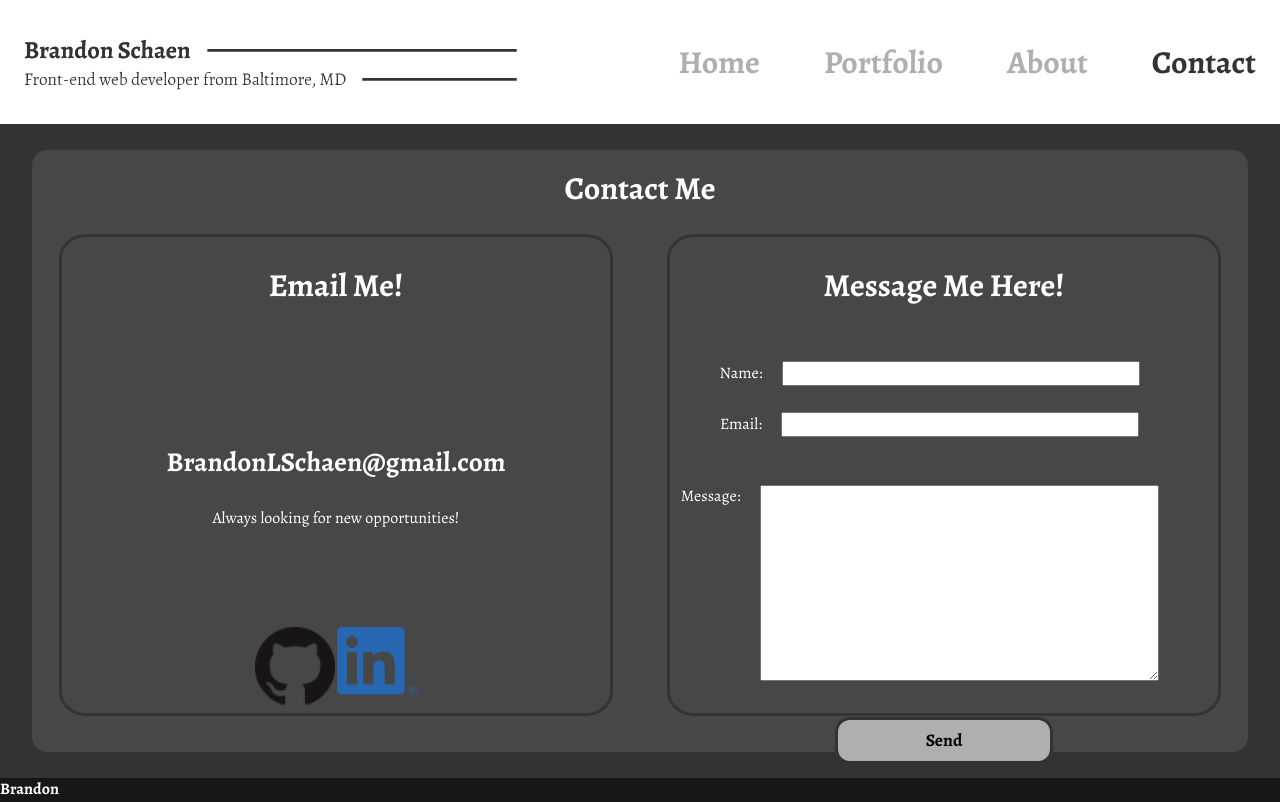
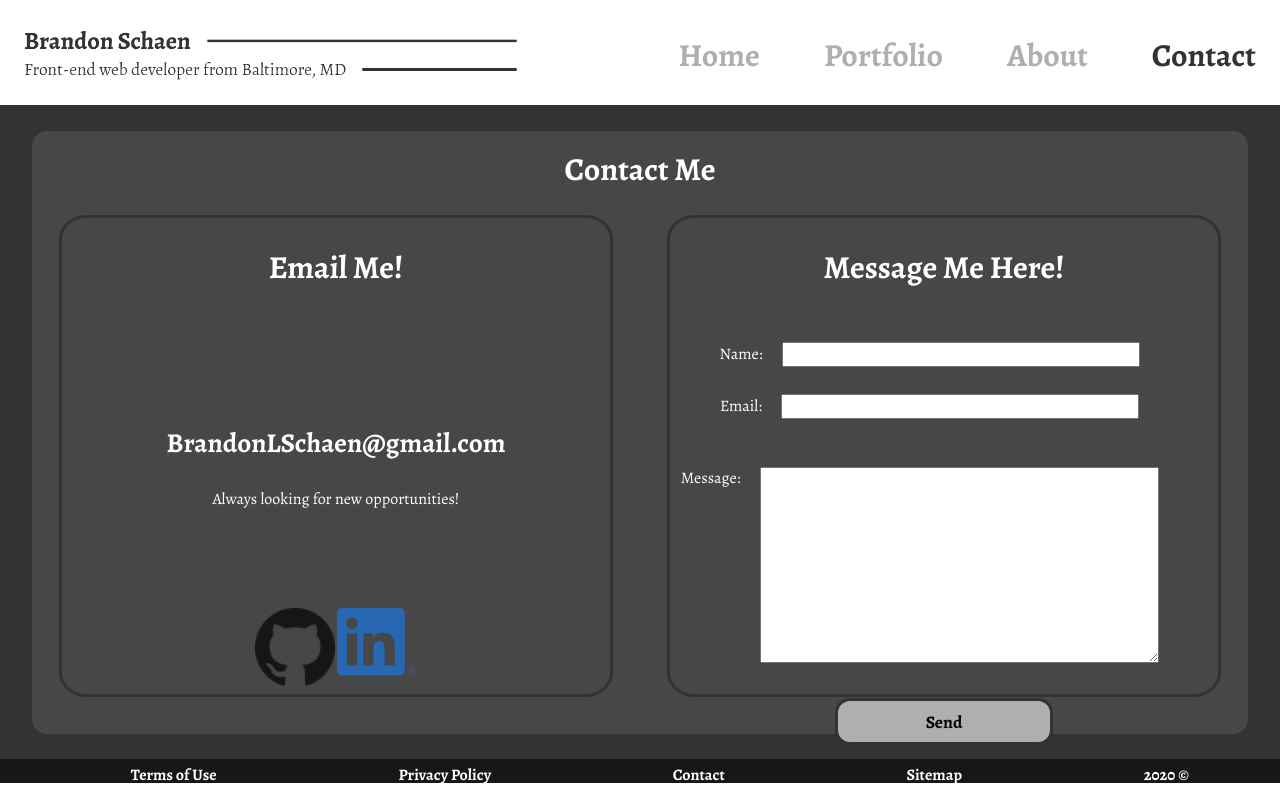
Before and after one commit to SonniSonni/Brandon-Portfolio, a React (Create React App) app: page /contact in a window 1280 px wide. Built offline with nearby package versions, Linux system fonts and the light colour scheme.

Commit message:
Layed out footer content

```diff
--- a/src/Components/Footer/Footer.css
+++ b/src/Components/Footer/Footer.css
@@ -3,7 +3,18 @@
   background-color:#171717;
 }
 
-h4{
+ul{
+  display: flex;
+  list-style: none;
+  justify-content: space-around;
+  margin:0;
+}
+ul li{
+  margin:0;
+  margin-top:.3em;
+}
+
+ul li h4{
   color:white;
   margin: 0;
 }
--- a/src/Components/Footer/Footer.js
+++ b/src/Components/Footer/Footer.js
@@ -3,7 +3,13 @@ import './Footer.css';
 
 const Footer = () => (
   <div className="footer-wrap">
-    <h4>Brandon</h4>
+    <ul className="footer-nav">
+      <li><h4>Terms of Use</h4></li>
+      <li><h4>Privacy Policy</h4></li>
+      <li><h4>Contact</h4></li>
+      <li><h4>Sitemap</h4></li>
+      <li><h4>2020 ©</h4></li>
+    </ul>
   </div>
 );
 
```
